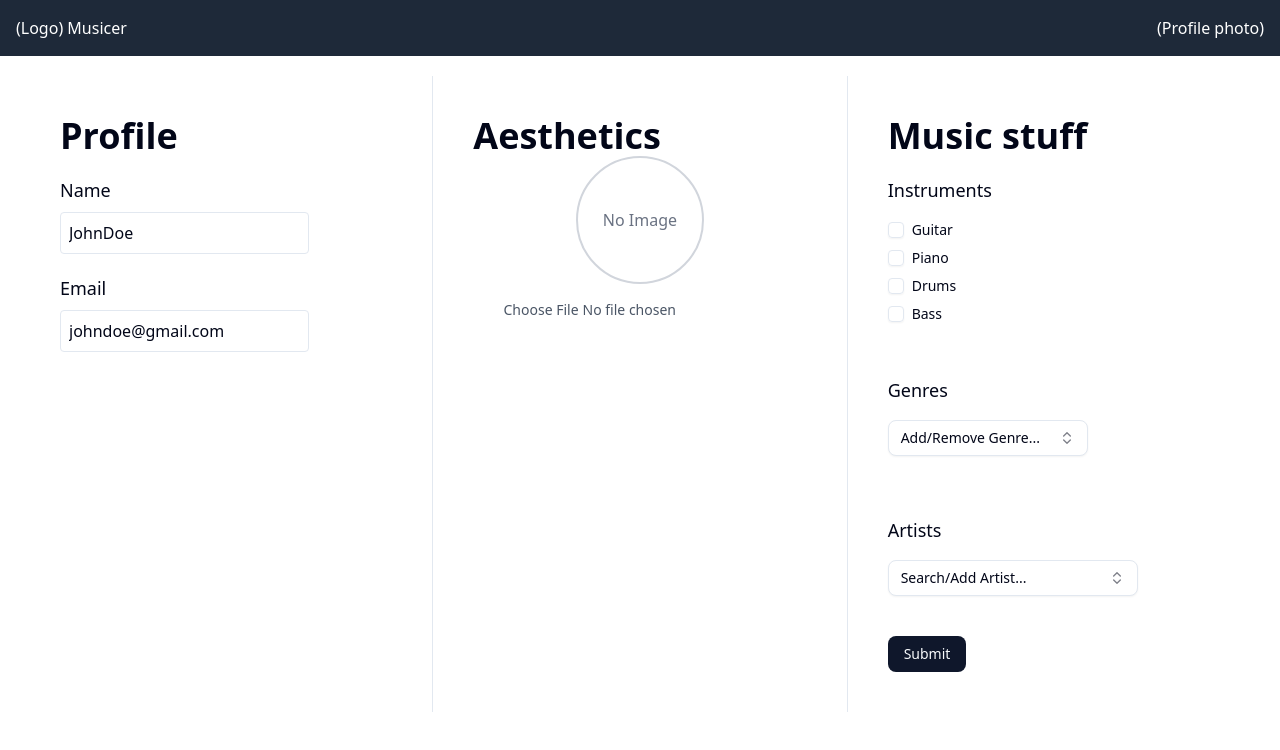
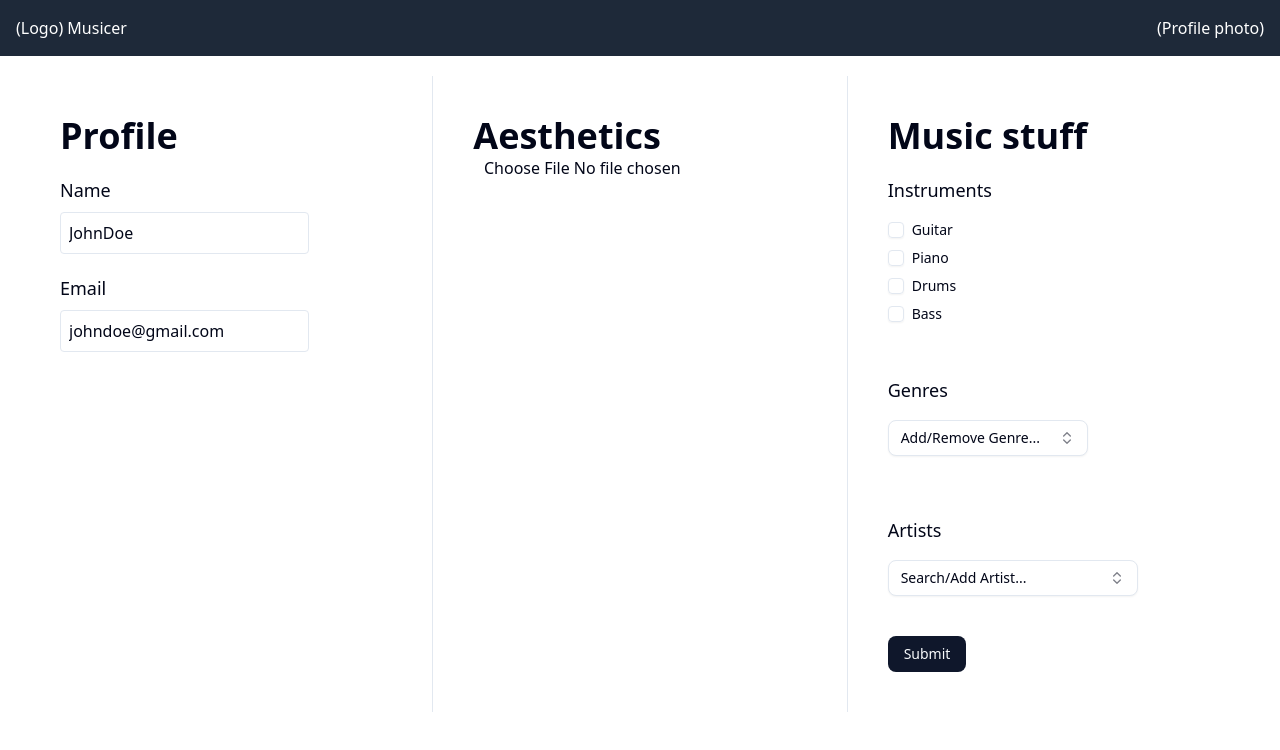
Before and after one commit to DhairyaPal6099/musicer, a Next.js app in the folder frontend/: page /profile in a window 1280 px wide. Shown: the top 750 px of the page. Built offline with nearby package versions, Linux system fonts and the light colour scheme.

Commit message:
Integrated cropper with the current implementation of profilepicture.tsx

```diff
--- a/frontend/src/components/ui/profilepicture.tsx
+++ b/frontend/src/components/ui/profilepicture.tsx
@@ -1,34 +1,79 @@
-import { useState } from 'react';
+// components/ProfilePicture.tsx
+import { useState, useCallback } from 'react';
+import Cropper from 'react-easy-crop';
+import type { Area } from 'react-easy-crop';
+import getCroppedImg from './cropImage';
+import Image from 'next/image';
 
 export default function ProfilePicture() {
-  const [image, setImage] = useState<string | null>(null);
+  const [imageSrc, setImageSrc] = useState<string | null>(null);
+  const [crop, setCrop] = useState({ x: 0, y: 0 });
+  const [zoom, setZoom] = useState(1);
+  const [croppedAreaPixels, setCroppedAreaPixels] = useState<Area | null>(null);
+  const [croppedImage, setCroppedImage] = useState<string | null>(null);
+
+  const onCropComplete = useCallback((_: Area, croppedAreaPixels: Area) => {
+    setCroppedAreaPixels(croppedAreaPixels);
+  }, []);
 
   const handleImageChange = (e: React.ChangeEvent<HTMLInputElement>) => {
     const file = e.target.files?.[0];
     if (file) {
       const reader = new FileReader();
-      reader.onloadend = () => setImage(reader.result as string);
+      reader.onloadend = () => setImageSrc(reader.result as string);
       reader.readAsDataURL(file);
+    }
+  };
+
+  const showCroppedImage = async () => {
+    try {
+      const cropped = await getCroppedImg(imageSrc!, croppedAreaPixels!);
+      setCroppedImage(cropped);
+    } catch (e) {
+      console.error(e);
     }
   };
 
   return (
     <div className="flex flex-col items-center space-y-4">
-      <div className="w-32 h-32 rounded-full overflow-hidden border-2 border-gray-300">
-        {image ? (
-          <img src={image} alt="Profile" className="w-full h-full object-cover" />
-        ) : (
-          <div className="w-full h-full flex items-center justify-center text-gray-500">
-            No Image
-          </div>
-        )}
-      </div>
-      <input
-        type="file"
-        accept="image/*"
-        onChange={handleImageChange}
-        className="text-sm text-gray-600"
-      />
+      <input type="file" accept="image/*" onChange={handleImageChange} />
+
+      {imageSrc && !croppedImage && (
+        <div className="relative w-64 h-64">
+          <Cropper
+            image={imageSrc}
+            crop={crop}
+            zoom={zoom}
+            aspect={1}
+            cropShape="round"
+            showGrid={false}
+            onCropChange={setCrop}
+            onZoomChange={setZoom}
+            onCropComplete={onCropComplete}
+          />
+          <input
+            type="range"
+            min={1}
+            max={3}
+            step={0.1}
+            value={zoom}
+            onChange={(e) => setZoom(Number(e.target.value))}
+            className="mt-2 w-full"
+          />
+          <button
+            onClick={showCroppedImage}
+            className="mt-2 px-4 py-2 bg-blue-500 text-white rounded"
+          >
+            Save Crop
+          </button>
+        </div>
+      )}
+
+      {croppedImage && (
+        <div className="w-32 h-32 rounded-full overflow-hidden border-2 border-gray-300">
+          <Image src={croppedImage} alt="Cropped Profile" width={128} height={128} />
+        </div>
+      )}
     </div>
   );
 }
```
